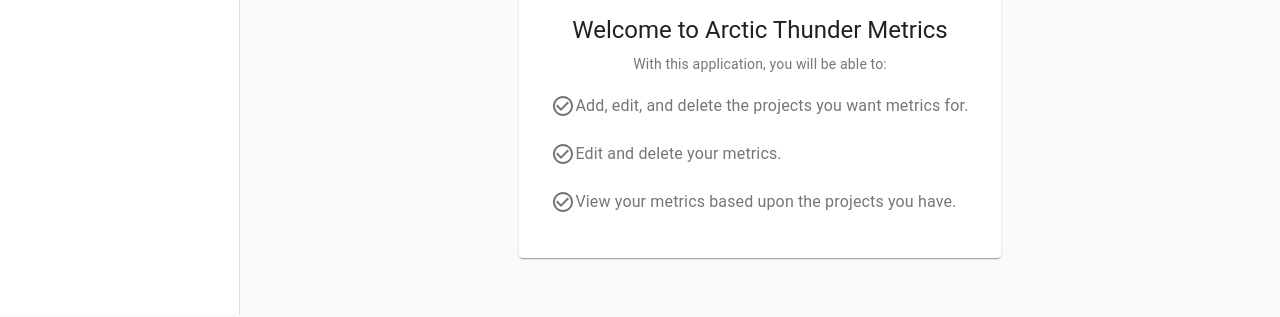
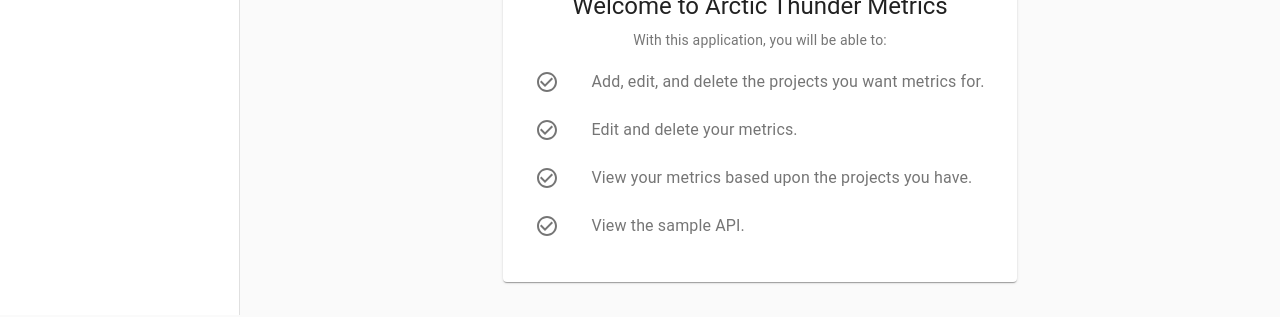
Before and after one commit to Arctic-Thunder/at-metrics-user, a React (Create React App) app: page /#/about in a window 1280 px wide. Shown: the part 485-802 px from the top of the page. Built offline with nearby package versions, Linux system fonts and the light colour scheme.

Commit message:
Add padding and cleanup to the welcome page

```diff
--- a/src/pages/WelcomePage.js
+++ b/src/pages/WelcomePage.js
@@ -1,5 +1,5 @@
 import React from 'react'
-import { Typography } from "@material-ui/core"
+import { Typography, ListItemIcon } from "@material-ui/core"
 import { makeStyles } from '@material-ui/core/styles';
 import Card from '@material-ui/core/Card';
 import CardActionArea from '@material-ui/core/CardActionArea';
@@ -61,21 +61,35 @@ const useStyles = makeStyles(theme => ({
                         <div className={classes.demo}>
                             <List>
                                 <ListItem>
+                                <ListItemIcon>
                                 <CheckCircleOutline />
+                                </ListItemIcon>
                                 <ListItemText
                                     primary="Add, edit, and delete the projects you want metrics for."
                                 />
                                 </ListItem>
                                 <ListItem>
+                                <ListItemIcon>
                                 <CheckCircleOutline />
+                                </ListItemIcon>
                                 <ListItemText
                                     primary="Edit and delete your metrics."
                                 />
                                 </ListItem>
                                 <ListItem>
+                                <ListItemIcon>
                                 <CheckCircleOutline />
+                                </ListItemIcon>
                                 <ListItemText
                                     primary="View your metrics based upon the projects you have."
+                                />
+                                </ListItem>
+                                <ListItem>
+                                <ListItemIcon>
+                                <CheckCircleOutline />
+                                </ListItemIcon>
+                                <ListItemText
+                                    primary="View the sample API."
                                 />
                                 </ListItem>
                             </List>
```
